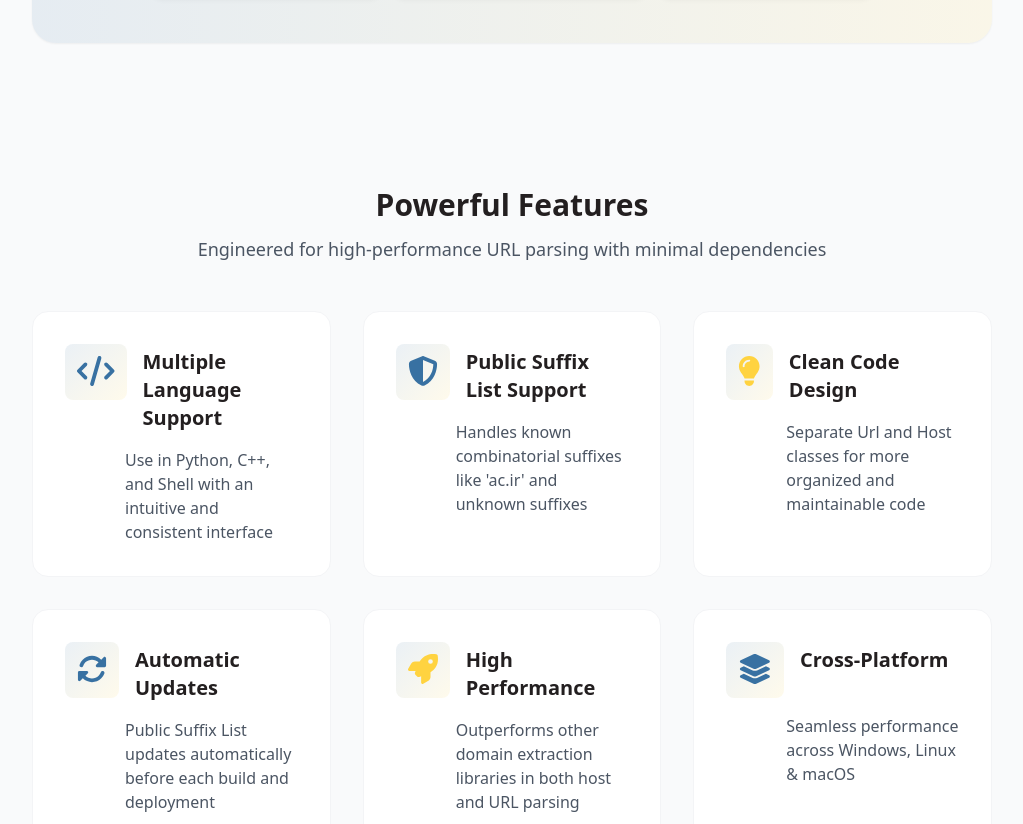
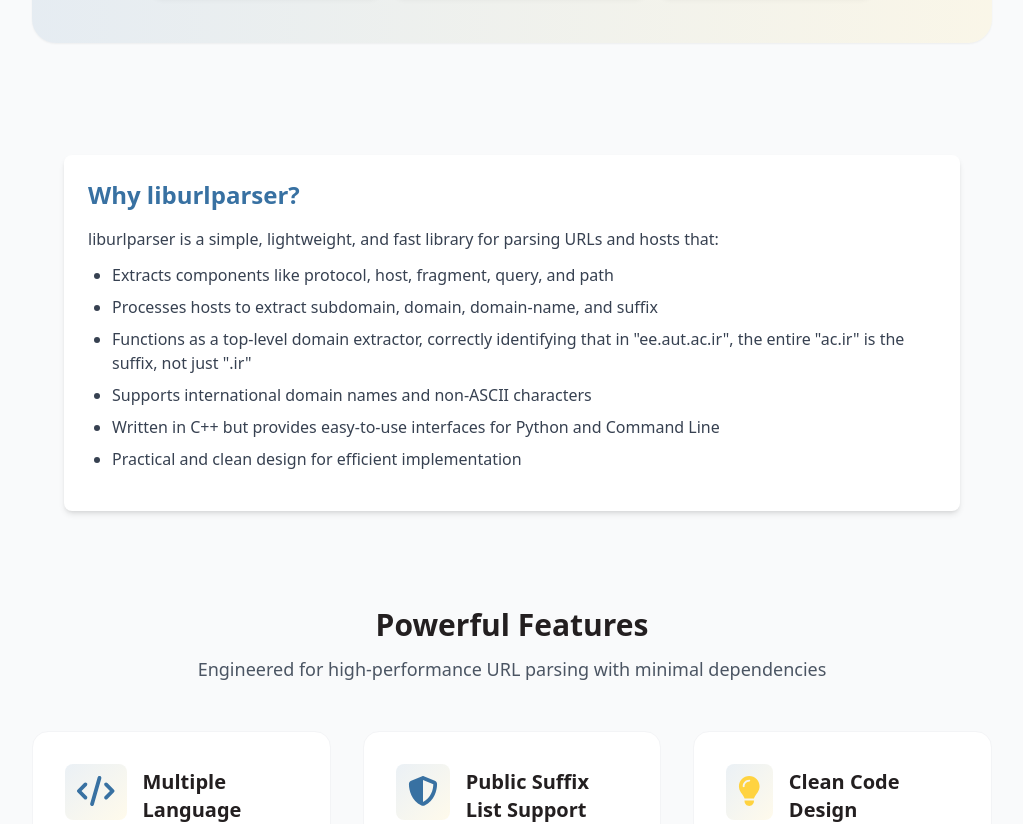
Before and after one commit to MohammadRaziei/liburlparser, a Next.js app: page / in a window 1280 px wide. Shown: the part 560-1384 px from the top of the page, without its empty margins (128-1151 px from the left). Built offline with nearby package versions, Linux system fonts and the light colour scheme.

Commit message:
docs: add description section to liburlparser documentation
Add a new "Why liburlparser?" section to the documentation page, detailing the library's features and benefits. This provides users with a clear understanding of the library's capabilities and use cases.

```diff
--- a/pages/index.tsx
+++ b/pages/index.tsx
@@ -104,6 +104,29 @@ export default function LibUrlParserDocumentation() {
           </div>
         </Container>
 
+        {/* Description Section */}
+        <Container className="py-8">
+          <div className="bg-white rounded-lg shadow-md p-6 max-w-4xl mx-auto">
+            <h2 className="text-2xl font-semibold text-[#3871a2] mb-4">Why liburlparser?</h2>
+            <div className="text-gray-700">
+              <p className="mb-3">
+                liburlparser is a simple, lightweight, and fast library for parsing URLs and hosts that:
+              </p>
+              <ul className="list-disc pl-6 space-y-2 mb-4">
+                <li>Extracts components like protocol, host, fragment, query, and path</li>
+                <li>Processes hosts to extract subdomain, domain, domain-name, and suffix</li>
+                <li>Functions as a top-level domain extractor, correctly identifying that in "ee.aut.ac.ir", the entire "ac.ir" is the suffix, not just ".ir"</li>
+                <li>Supports international domain names and non-ASCII characters</li>
+                <li>Written in C++ but provides easy-to-use interfaces for Python and Command Line</li>
+                <li>Practical and clean design for efficient implementation</li>
+              </ul>
+            </div>
+          </div>
+        </Container>
+
+        {/* Features Section */}
+        <FeaturesSection />
+
         {/* Add the Sponsor Section here */}
         {/* <SponsorSection />  */}
 
```
